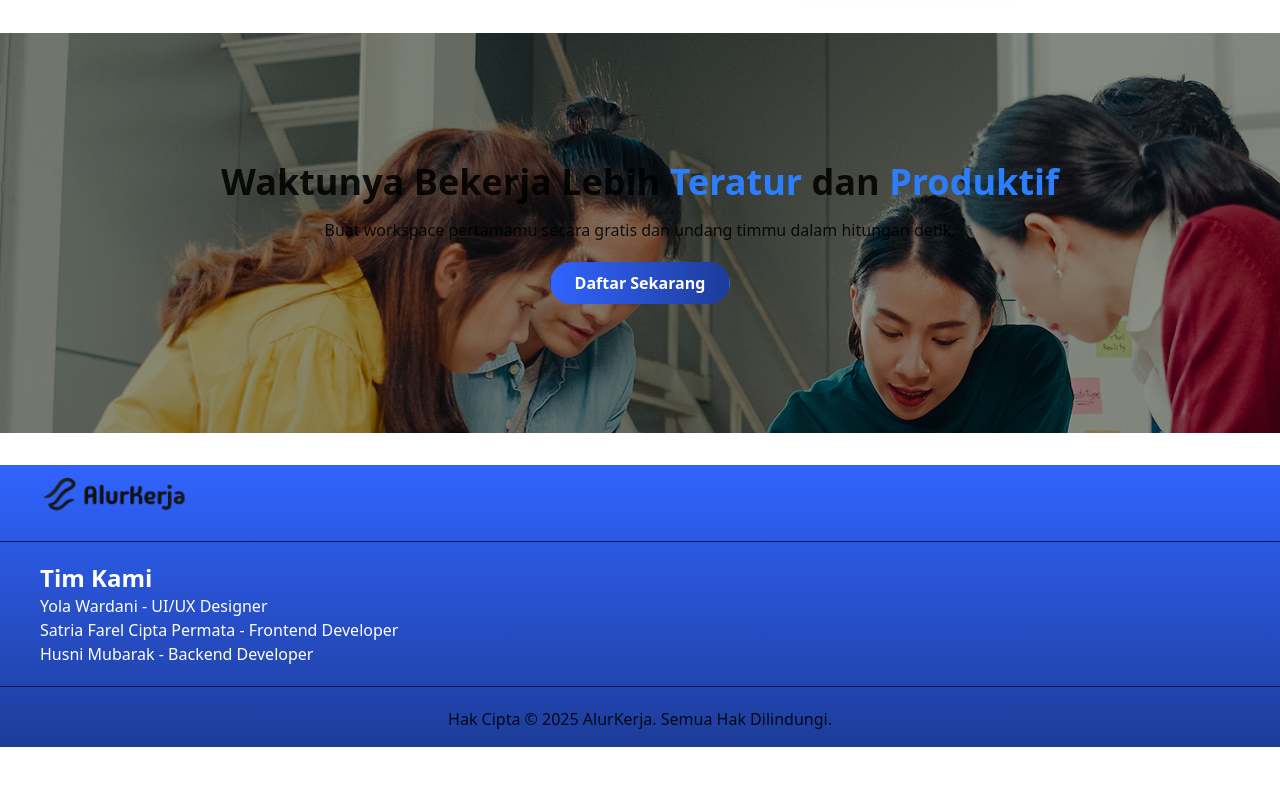
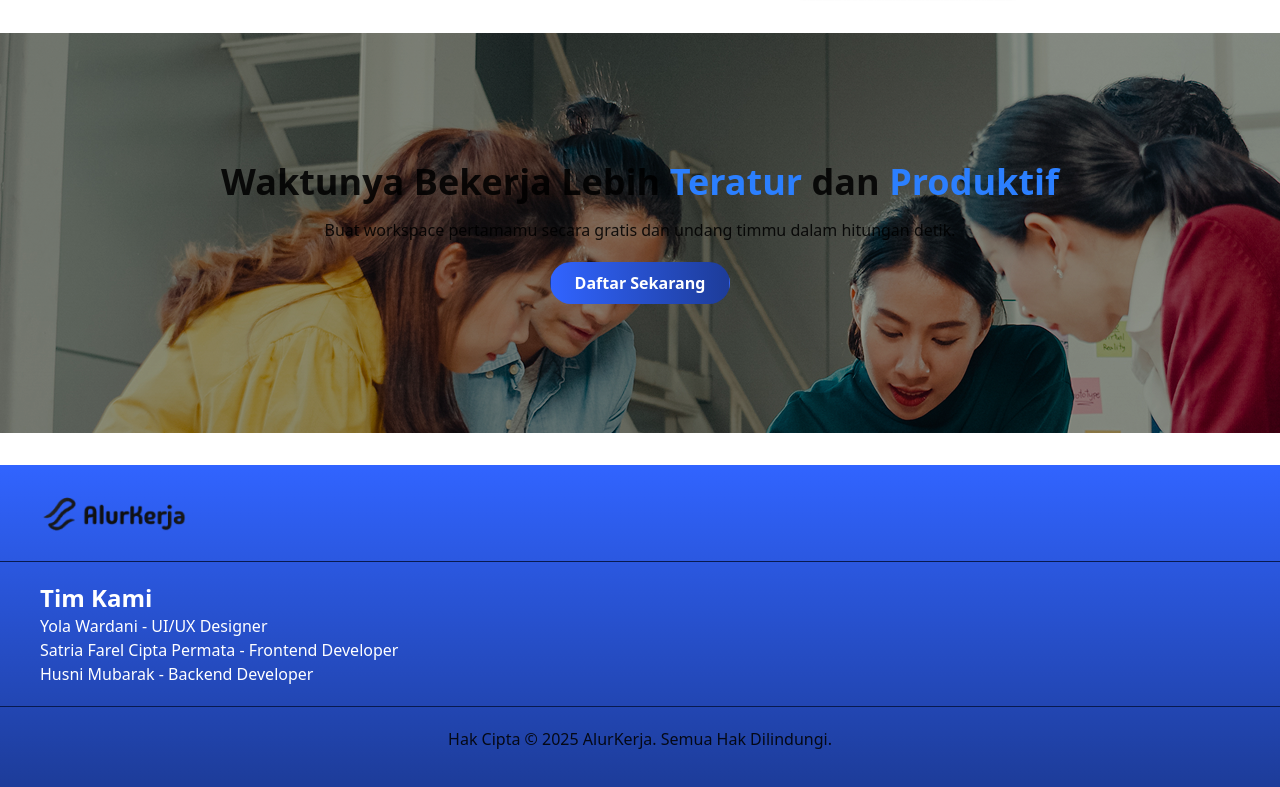
Before and after one commit to HusniAja211/AlurKerja, a React app in the folder frontend/: page / in a window 1280 px wide. Shown: the part 1091-1878 px from the top of the page. Before the commit the page ends 1838 px from the top, so only its background shows below. Built offline with nearby package versions, Linux system fonts and the light colour scheme; the HTML template or start-up script is replaced by a standard one.

Commit message:
Desain landing, Update footer

```diff
--- a/frontend/src/component/Footer.jsx
+++ b/frontend/src/component/Footer.jsx
@@ -4,7 +4,7 @@ import "../output.css";
 function Footer() {
   return (
     <footer
-      className="footer"
+      className="footer py-5"
       style={{
         backgroundImage: "linear-gradient(to bottom, #3164ff 0%, #1d3c99 100%)",
       }}
@@ -15,7 +15,7 @@ function Footer() {
         <h3 className="footer-title text-2xl font-bold">Tim Kami</h3>
         <ul className="footer-links">
           <li>
-            <a href="https://www.linkedin.com/in/yola-wardani-123456789/" target="_blank" rel="noopener noreferrer">
+            <a href="https://www.instagram.com/yolawardani_/" target="_blank" rel="noopener noreferrer">
               <p className="footer-link cursor-pointer">Yola Wardani - UI/UX Designer</p>
             </a>
           </li>
@@ -25,7 +25,7 @@ function Footer() {
             </a>
           </li>
           <li>
-            <a href="https://www.linkedin.com/in/husni-mubarak-123456789/" target="_blank" rel="noopener noreferrer" className="footer-link cursor-pointer">
+            <a href="https://www.instagram.com/husniaja211/" target="_blank" rel="noopener noreferrer" className="footer-link cursor-pointer">
               Husni Mubarak - Backend Developer
             </a>
           </li>
```
